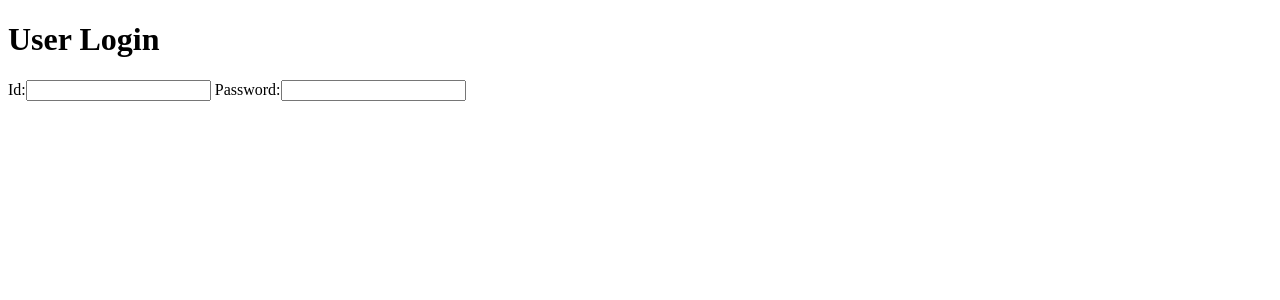
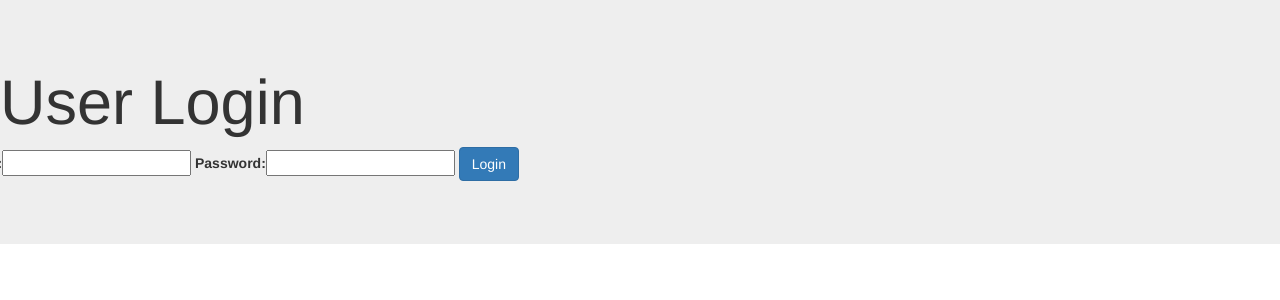
Before and after one commit to tiffanysheng/Django_v1, a Django app: page / in a window 1280 px wide. Shown: the top 300 px of the page. Run offline with Django 3.2, Linux system fonts and the light colour scheme; some libraries are stand-ins or nearby versions.

Commit message:
login html modified

```diff
--- a/templates/login.html
+++ b/templates/login.html
@@ -3,9 +3,17 @@
 <head>
     <meta charset="UTF-8">
     <title>User Login</title>
+    <link rel="stylesheet" href="https://maxcdn.bootstrapcdn.com/bootstrap/3.3.7/css/bootstrap.min.css" integrity="sha384-BVYiiSIFeK1dGmJRAkycuHAHRg32OmUcww7on3RYdg4Va+PmSTsz/K68vbdEjh4u" crossorigin="anonymous">
 </head>
 <body>
-    <h1>User Login</h1>
-    {{ form }}
+    <div class="jumbotron">
+        <h1>User Login</h1>
+        <form class="form-horizontal" method="POST">
+            <div class="form-group">{{ form }}
+            {% csrf_token %}
+                <input type="submit" class="btn btn-primary" value="Login">
+            </div>
+        </form>
+    </div>
 </body>
 </html>
```
